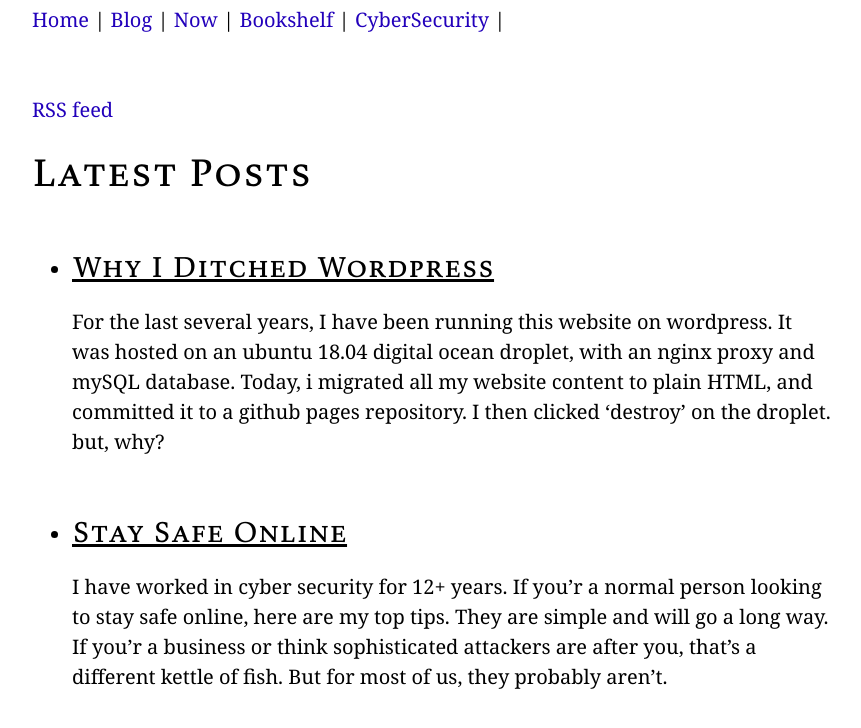
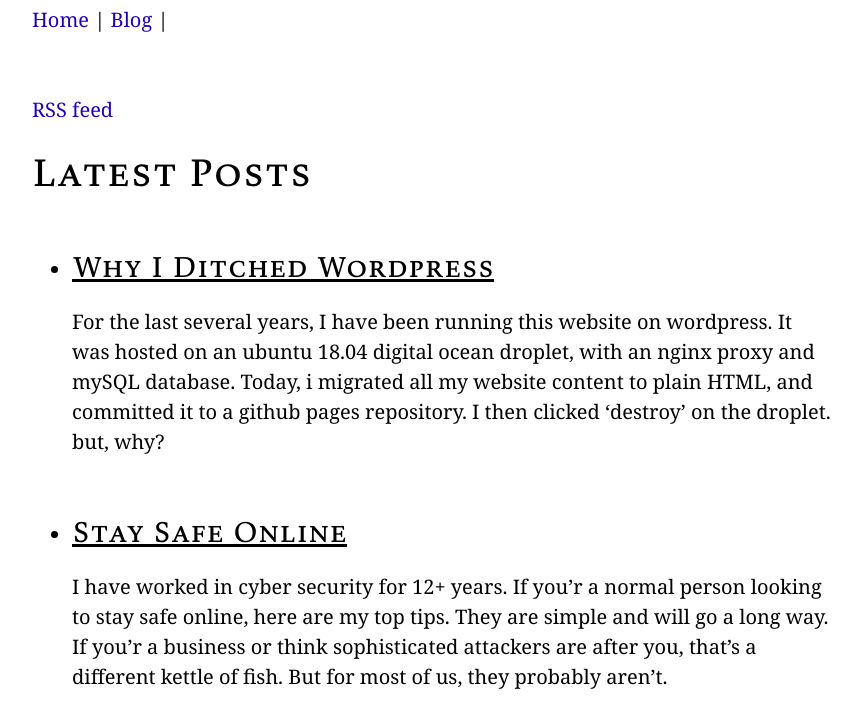
Before and after one commit to tjcwilk/tjcwilk.github.io, a Jekyll site: the page built from blog.html, in a window 1280 px wide. Shown: the top 728 px of the page, without its empty margins (208-1069 px from the left). Built offline with Jekyll 4.4.1, drawn with Linux system fonts in a browser that asks for light colours.

Commit message:
Update navigation.yml

```diff
--- a/_data/navigation.yml
+++ b/_data/navigation.yml
@@ -2,9 +2,3 @@
   link: /
 - name: Blog
   link: /blog.html
-- name: Now
-  link: /now.html
-- name: Bookshelf
-  link: /bookshelf.html
-- name: CyberSecurity
-  link: /cyber_security.html
```
